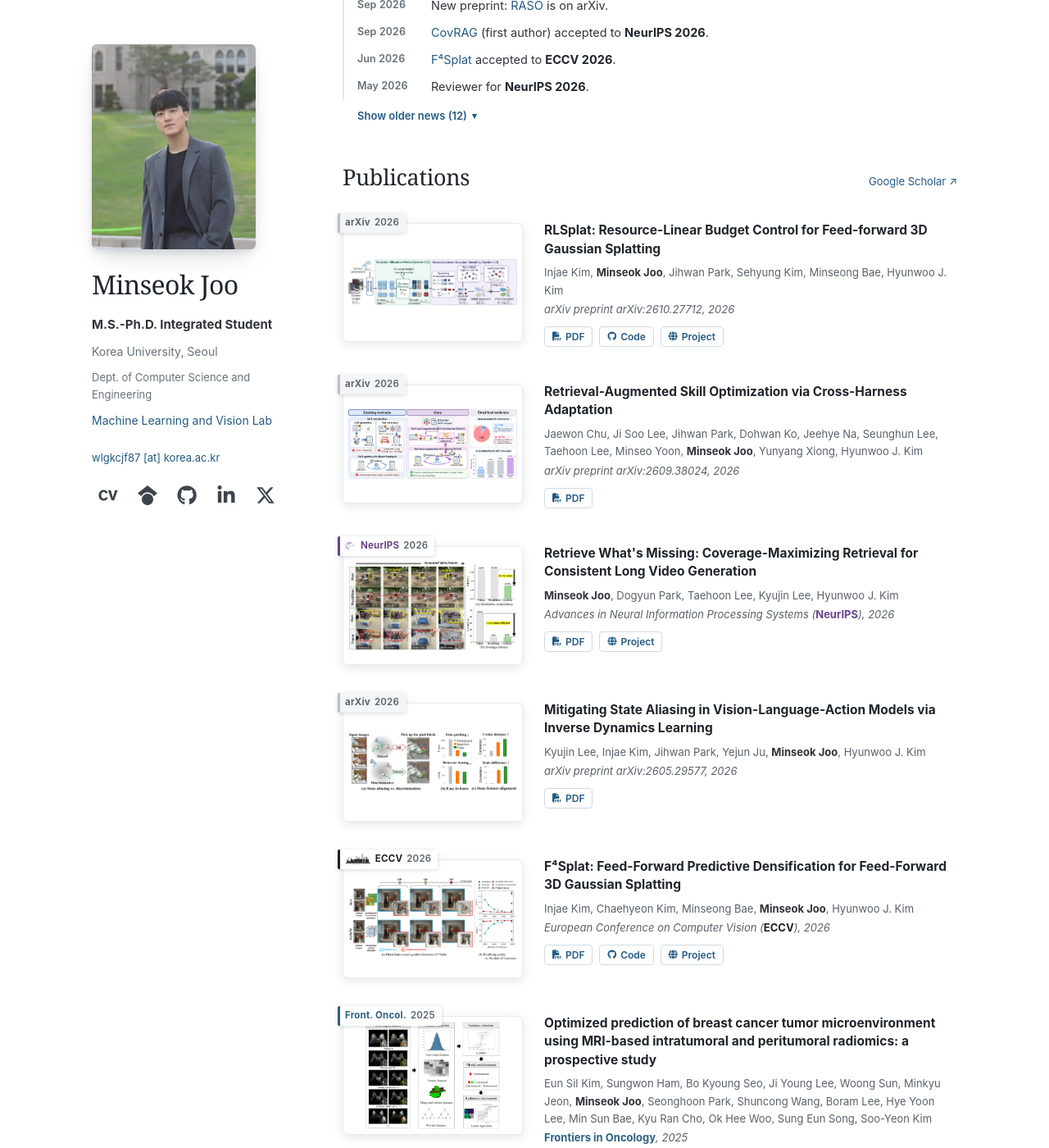
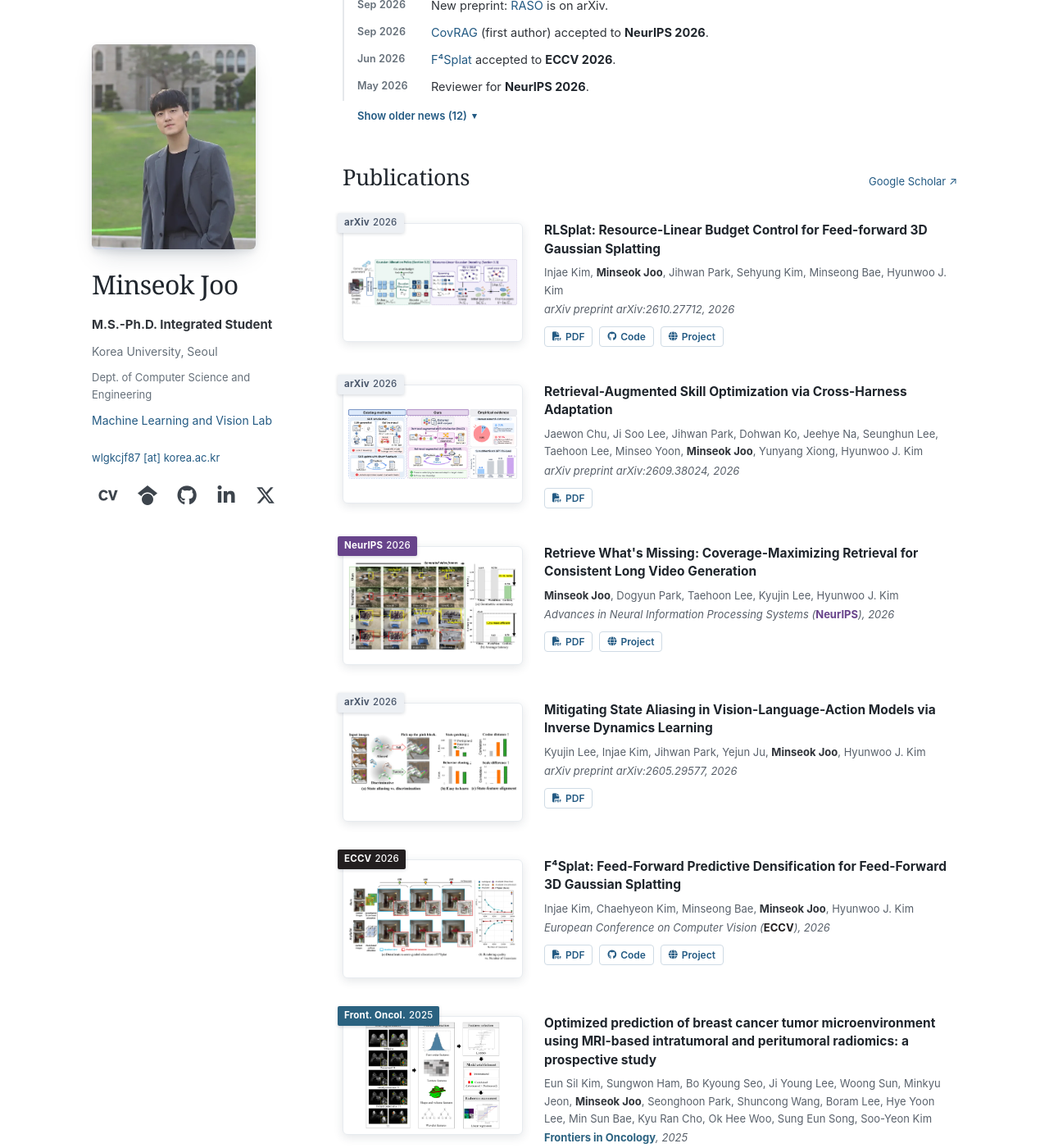
Before and after one commit to zoomkinseok/zoomkinseok.github.io, a Jekyll site: the page built from _pages/about.md, in a window 1280 px wide and 1400 px high, scrolled down 492 px. Shown: the whole window at 82% size. Built offline with Jekyll 4.4.1, drawn with Linux system fonts in a browser that asks for light colours; some web fonts are replaced.

Commit message:
Use filled venue-color badges with white text, drop venue logos
Matches the MLV Lab publications page; preprints keep the neutral gray badge.

Co-Authored-By: Claude Opus 5.5 <noreply@anthropic.com>
Claude-Session: https://claude.ai/code/session_013XgxqZ3qAfEGUeGgB3itLq

```diff
--- a/_includes/publication-list.html
+++ b/_includes/publication-list.html
@@ -6,12 +6,9 @@
   {% assign venue_year = venue_parts | last %}
   {% assign venue_key = venue_name | split: ' ' | first | downcase %}
   {% assign venue = site.data.venues[venue_key] %}
-  {% assign venue_logo = nil %}
-  {% if venue.logo %}{% assign venue_logo = venue.logo %}{% elsif venue.logos %}{% assign venue_logo = venue.logos[venue_year] %}{% endif %}
   <li class="publication">
     <div class="publication-figure">
       <span class="venue-ribbon{% if publication.category == 'preprints' or venue.preprint %} venue-ribbon-preprint{% endif %}"{% if venue.color %} style="--venue-color: {{ venue.color }}"{% endif %}>
-        {% if venue_logo %}<img class="venue-logo" src="{{ venue_logo | relative_url }}" alt="" aria-hidden="true">{% endif %}
         <span class="venue-name">{% if venue.label %}{{ venue.label | escape }}{% else %}{{ venue_name | escape }}{% endif %}</span>
         <span class="venue-year">{{ venue_year | escape }}</span>
       </span>
--- a/assets/css/academic.css
+++ b/assets/css/academic.css
@@ -68,11 +68,10 @@ h2 { font-family: Georgia, "Times New Roman", serif; font-size: 27px; font-weigh
 .figure-viewer-paper { margin-left: 6px; font-weight: 600; white-space: nowrap; }
 .figure-viewer-close { position: absolute; top: 6px; right: 8px; width: 34px; height: 34px; border: 0; border-radius: 50%; background: transparent; color: #4b535c; font-size: 26px; line-height: 1; cursor: pointer; }
 .figure-viewer-close:hover, .figure-viewer-close:focus-visible { background: #eef1f4; }
-/* Venue badge overlapping the figure's upper-left corner; colors come from _data/venues.yml. */
-.venue-ribbon { --venue-color: var(--link); position: absolute; top: 0; left: -6px; z-index: 1; display: inline-flex; align-items: center; gap: 5px; max-width: calc(100% + 6px); height: 24px; padding: 0 8px 0 6px; background: #fff; color: var(--venue-color); border-left: 3px solid var(--venue-color); border-radius: 2px; box-shadow: 0 1px 5px rgba(15, 31, 56, .18); font-size: 11.5px; font-weight: 700; line-height: 1; letter-spacing: .2px; white-space: nowrap; overflow: hidden; }
-.venue-ribbon .venue-logo { flex: none; width: auto; height: 14px; max-width: 54px; }
-.venue-ribbon .venue-year { color: #5b6470; font-weight: 600; }
-.venue-ribbon-preprint { --venue-color: #b9c1ca; background: #f3f5f7; color: #5b6470; }
+/* Venue badge overlapping the figure's upper-left corner: white text on the venue color (_data/venues.yml). */
+.venue-ribbon { --venue-color: var(--link); position: absolute; top: 0; left: -6px; z-index: 1; display: inline-flex; align-items: center; gap: 4px; max-width: calc(100% + 6px); height: 24px; padding: 0 8px; background: var(--venue-color); color: #fff; border-radius: 2px; box-shadow: 0 1px 4px rgba(15, 31, 56, .18); font-size: 11.5px; font-weight: 700; line-height: 1; letter-spacing: .2px; white-space: nowrap; overflow: hidden; }
+.venue-ribbon .venue-year { font-weight: 500; }
+.venue-ribbon-preprint { background: #edf0f4; color: #49566a; }
 .publication-details { min-width: 0; padding-top: 10px; }
 .publication h3 { margin: 0 0 7px; font-size: 15.5px; line-height: 1.45; font-weight: 650; overflow-wrap: anywhere; }
 .publication h3 a { color: #1f252c; }
```
Also changed, not shown: _data/venues.yml (+2 -7 lines), images/venues/eccv-2026.svg (deleted), images/venues/iccv-2025.png (deleted), images/venues/neurips.svg (deleted).
